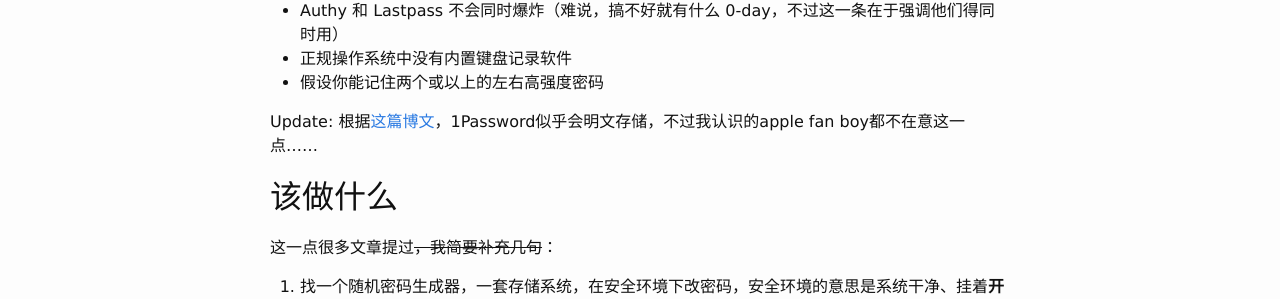
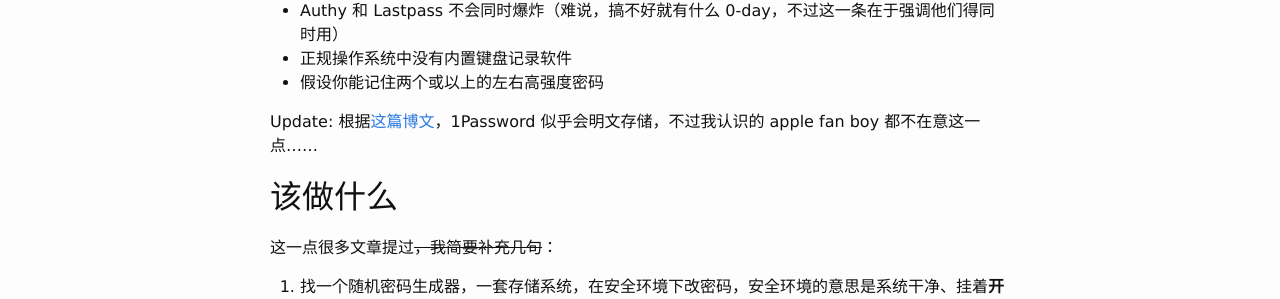
Before and after one commit to ahxxm/ahxxm.github.io, a Jekyll site: the page built from _posts/2015-10-15-password-management.md, in a window 1280 px wide. Shown: the part 873-1172 px from the top of the page. Built offline with Jekyll 4.4.1, drawn with Linux system fonts in a browser that asks for light colours.

```diff
--- a/_posts/2015-10-15-password-management.md
+++ b/_posts/2015-10-15-password-management.md
@@ -77,7 +77,7 @@ categories:
   * 正规操作系统中没有内置键盘记录软件
   * 假设你能记住两个或以上的左右高强度密码
 
-Update: 根据[这篇博文](http://myers.io/2015/10/22/1password-leaks-your-data/)，1Password似乎会明文存储，不过我认识的apple fan boy都不在意这一点……
+Update: 根据[这篇博文](http://myers.io/2015/10/22/1password-leaks-your-data/)，1Password 似乎会明文存储，不过我认识的 apple fan boy 都不在意这一点……
 
 ## 该做什么
 
```
